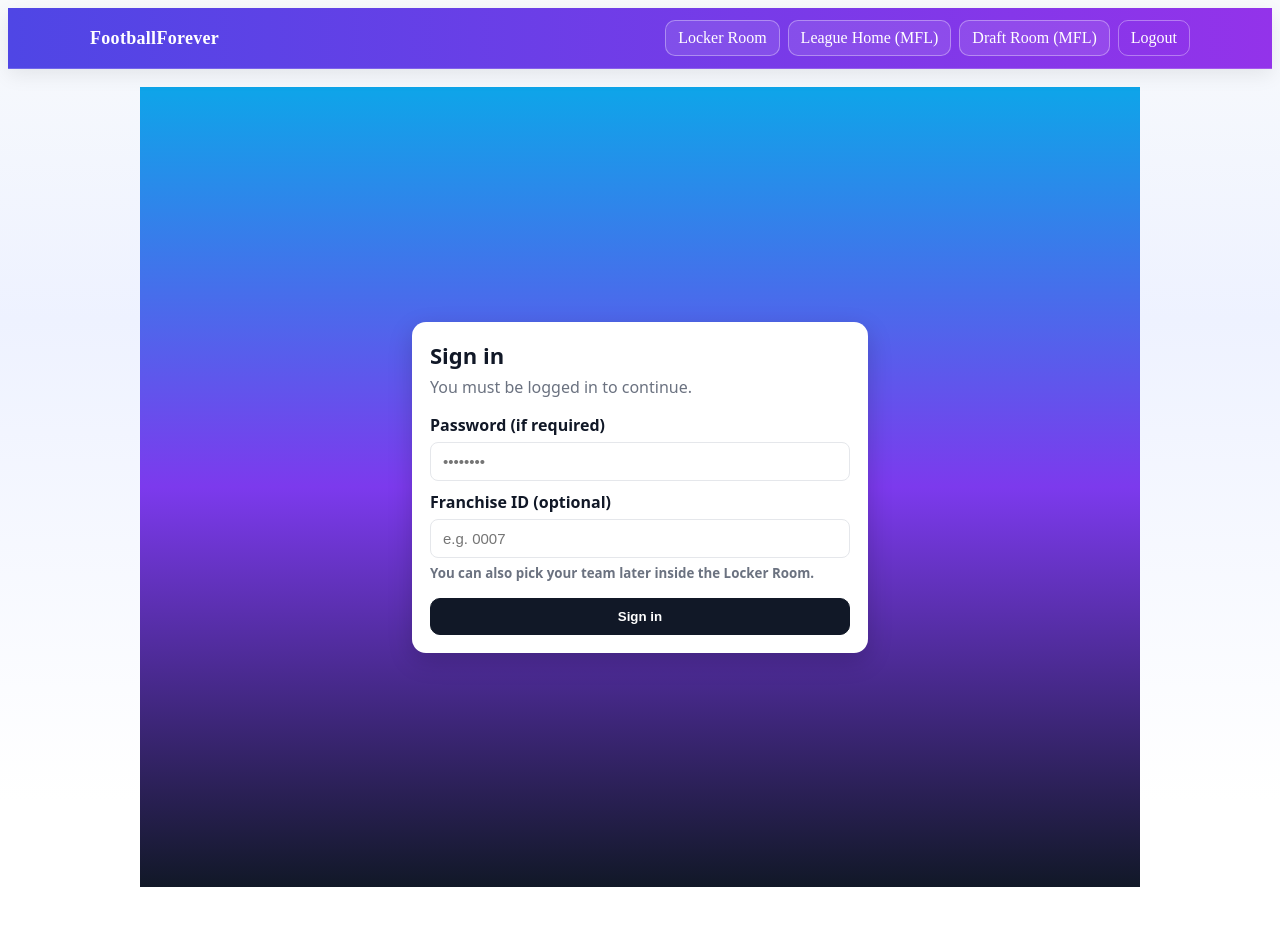
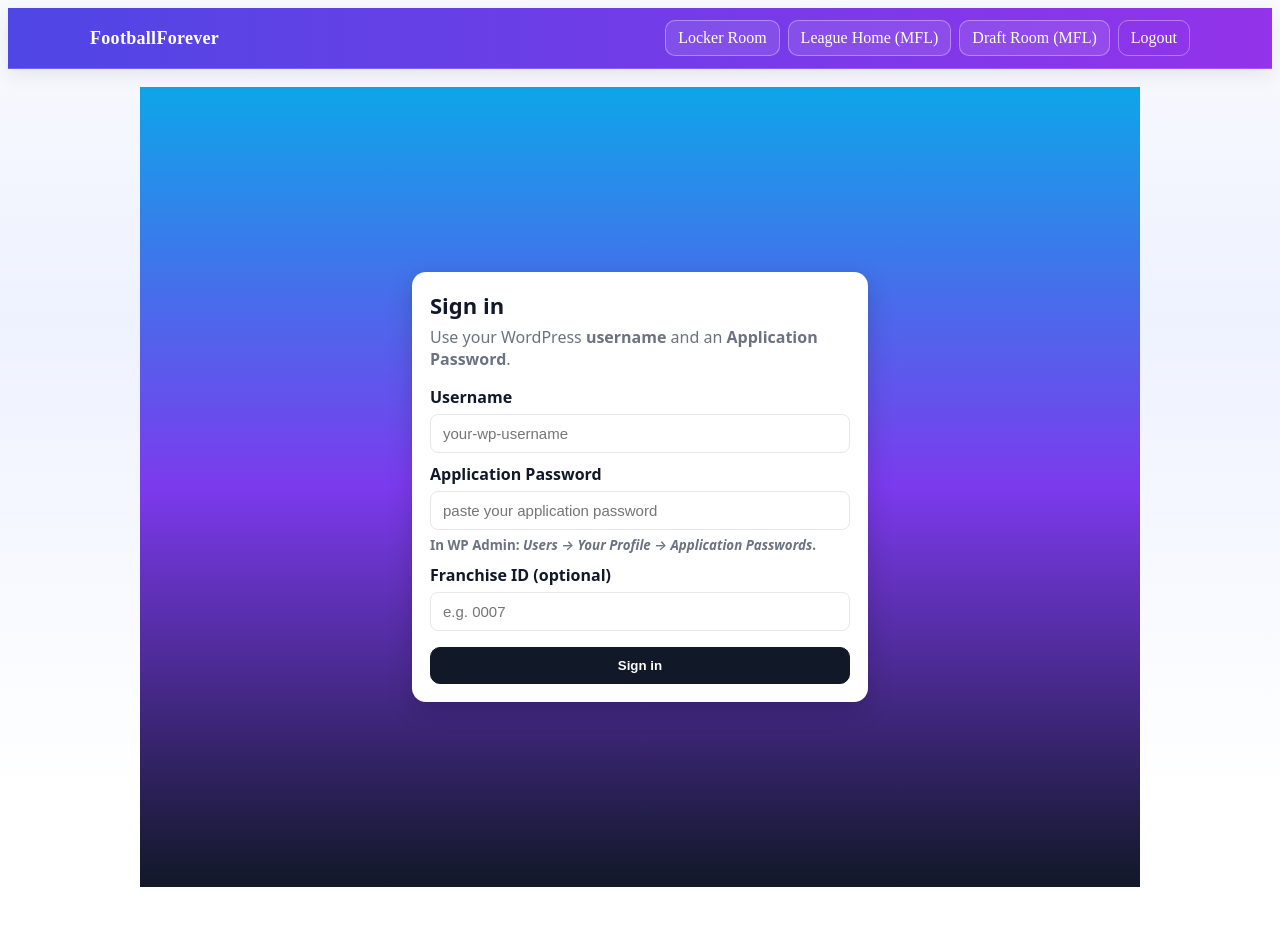
Before and after one commit to bigstock2001/fantasy-football-frontend, a Next.js app: page /login in a window 1280 px wide. Shown: the top 926 px of the page. Built offline with nearby package versions, Linux system fonts and the light colour scheme; no server answers.

Commit message:
update login.js

```diff
--- a/pages/login.js
+++ b/pages/login.js
@@ -2,8 +2,9 @@
 import { useState } from "react";
 
 export default function LoginPage() {
-  const [password, setPassword] = useState("");
-  const [teamId, setTeamId] = useState(""); // optional: preselect your franchise
+  const [username, setUsername] = useState("");
+  const [appPassword, setAppPassword] = useState("");
+  const [teamId, setTeamId] = useState("");
   const [msg, setMsg] = useState("");
   const [busy, setBusy] = useState(false);
 
@@ -14,28 +15,22 @@ export default function LoginPage() {
 
   async function onSubmit(e) {
     e.preventDefault();
-    if (busy) return;
     setBusy(true);
     setMsg("");
-
     try {
-      const res = await fetch("/api/login", {
+      const res = await fetch("/api/wp-login", {
         method: "POST",
-        credentials: "same-origin",
         headers: { "Content-Type": "application/json" },
-        body: JSON.stringify({ password, franchiseId: teamId || undefined }),
+        body: JSON.stringify({
+          username,
+          appPassword,
+          franchiseId: teamId || undefined,
+        }),
       });
-
-      if (!res.ok) {
-        if (res.status === 401) throw new Error("Bad password.");
-        if (res.status === 405) throw new Error("POST required — did the browser send a GET?");
-        throw new Error(`HTTP ${res.status}`);
-      }
-
-      // success → go where we came from (or locker-room)
+      if (!res.ok) throw new Error(`HTTP ${res.status}`);
       window.location.replace(from);
     } catch (err) {
-      setMsg(err.message || "Login failed. Check password and try again.");
+      setMsg("Login failed. Check your username and Application Password.");
     } finally {
       setBusy(false);
     }
@@ -45,19 +40,36 @@ export default function LoginPage() {
     <div style={styles.wrap}>
       <div style={styles.card}>
         <h1 style={{ margin: 0, fontSize: 22 }}>Sign in</h1>
-        <p style={{ color: "#6b7280", marginTop: 6 }}>You must be logged in to continue.</p>
+        <p style={{ color: "#6b7280", marginTop: 6 }}>
+          Use your WordPress <strong>username</strong> and an{" "}
+          <strong>Application Password</strong>.
+        </p>
 
         <form onSubmit={onSubmit} style={{ display: "grid", gap: 10, marginTop: 14 }}>
           <label style={styles.label}>
-            <span>Password (if required)</span>
+            <span>Username</span>
+            <input
+              value={username}
+              onChange={(e) => setUsername(e.target.value)}
+              style={styles.input}
+              placeholder="your-wp-username"
+              autoComplete="username"
+            />
+          </label>
+
+          <label style={styles.label}>
+            <span>Application Password</span>
             <input
               type="password"
-              value={password}
-              onChange={(e) => setPassword(e.target.value)}
+              value={appPassword}
+              onChange={(e) => setAppPassword(e.target.value)}
               style={styles.input}
-              placeholder="••••••••"
+              placeholder="paste your application password"
               autoComplete="current-password"
             />
+            <small style={{ color: "#6b7280" }}>
+              In WP Admin: <em>Users → Your Profile → Application Passwords</em>.
+            </small>
           </label>
 
           <label style={styles.label}>
@@ -67,11 +79,7 @@ export default function LoginPage() {
               onChange={(e) => setTeamId(e.target.value)}
               style={styles.input}
               placeholder="e.g. 0007"
-              autoComplete="off"
             />
-            <small style={{ color: "#6b7280" }}>
-              You can also pick your team later inside the Locker Room.
-            </small>
           </label>
 
           <button disabled={busy} style={styles.btn}>
```
